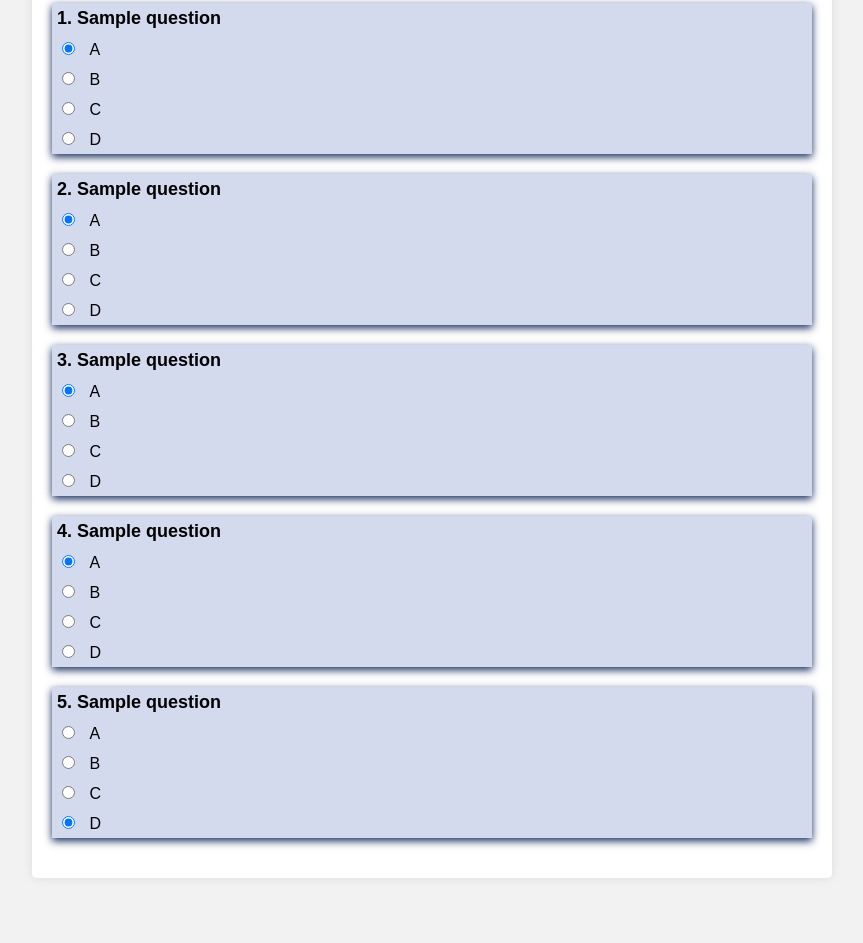
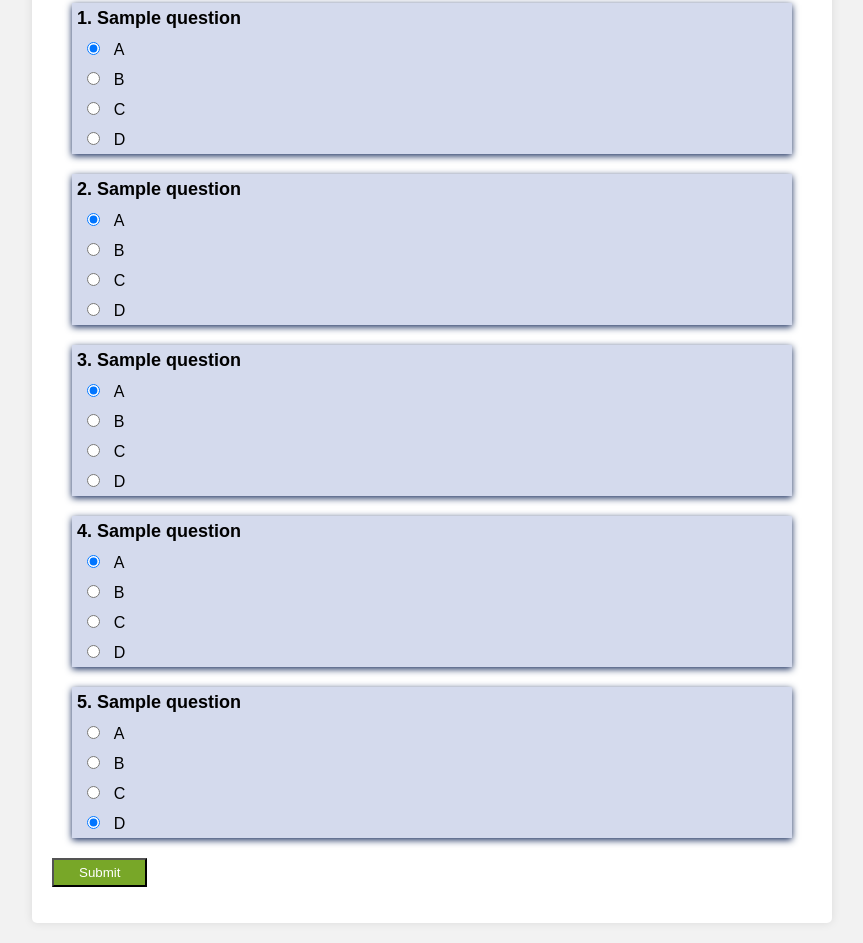
Before and after one commit to BrentCubbage1/JSQuizForm, a plain HTML site: page index.html in a window 1280 px wide. Shown: the part 219-1162 px from the top of the page, without its empty margins (208-1071 px from the left). Before the commit the page ends 1117 px from the top, so only its background shows below. Drawn offline with Linux system fonts and the light colour scheme.

Commit message:
editing question css and creating submit button

```diff
--- a/index.html
+++ b/index.html
@@ -118,6 +118,9 @@
                         <label for="">D</label>
                     </div>
                 </div>
+                <div class="submit">
+                    <input type="submit" value="Submit">
+                </div>
             </form>
         </section>
     </main>
--- a/style.css
+++ b/style.css
@@ -48,8 +48,27 @@ main {
 
 .question{
     background-color:#d4daed ;
-    box-shadow: #162b5c 0px 3px 8px;
+    box-shadow: #162b5c 0px 2px 7px;
     padding: 5px;
+    margin: 20px;
+}
+
+.question > * {
+    font-size: small;
+}
+
+.option {
+    margin-left: 5px;
+}
+
+.submit {
+}
+
+.submit input {
+background-color: #78a728;
+color: #fff;
+padding: 5px 25px;
+
 }
 
 .result p:first-child{
```
